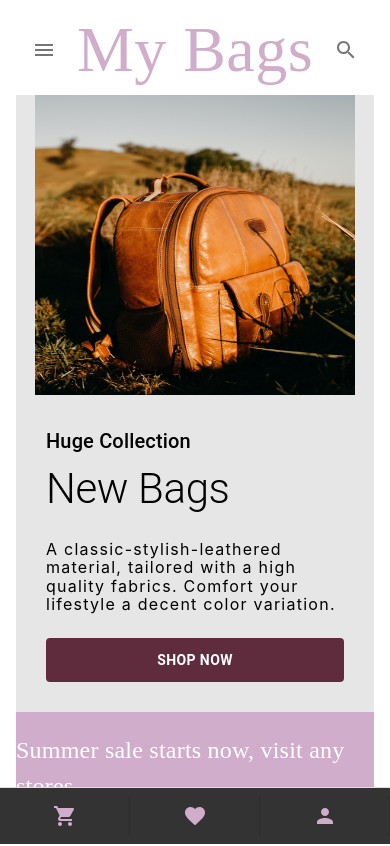
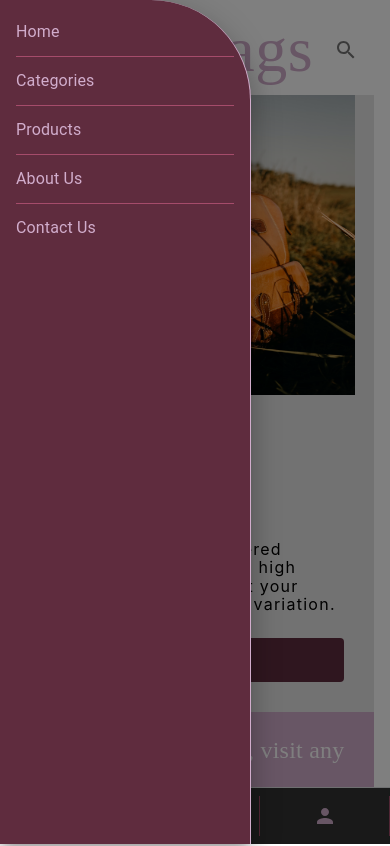
Before and after one commit to Neil-4617/hmm_bag, a React (Create React App) app: page / in a window 390 px wide. Shown: the top 846 px of the page. Built offline with nearby package versions, Linux system fonts and the light colour scheme; a web font is replaced by a local one.

Commit message:
add Drawer for Mobile

```diff
--- a/src/App.js
+++ b/src/App.js
@@ -6,6 +6,9 @@
 
 
 import {useEffect} from 'react'
+
+// Context
+import { UIProvider } from './context/ui'
 
 // Styles
 import theme from './styles/theme/index.js'
@@ -16,6 +19,7 @@
 import Promotions from './components/promotions'
 import Products from './components/products'
 import Footer from './components/footer'
+import AppDrawer from './components/drawer'
 
 
 function App() {
@@ -28,8 +32,9 @@
     <ThemeProvider theme={theme}>
       <Container
         maxWidth="xl"
-        sx={{background: 'fff'}}
+        sx={{background: '#fff'}}
       >
+          <UIProvider>
             <Appbar />
             <Banner />
             <Promotions />
@@ -38,13 +43,14 @@
             </Box>
             <Products />
             <Footer />
+            <AppDrawer />
             {
               /*
 
                 searchbox
-          appDrawer
               */
             }
+          </UIProvider>
       </Container>
     </ThemeProvider>
   );
--- a/src/components/appbar/appbarMobile.js
+++ b/src/components/appbar/appbarMobile.js
@@ -12,11 +12,16 @@
 // components
 import Actions from './Actions'
 
+// Context
+import { useUIContext} from '../../context/ui'
 
 const AppbarMobile = ({matches}) => {
+
+	const { setDrawerOpen } = useUIContext()
+
 	return (
 		<AppbarContainer>
-			<IconButton>
+			<IconButton onClick={() => setDrawerOpen(true)} >
 				<MenuIcon />
 			</IconButton>
 			<AppbarHeader textAlign={"center"} variant="h4">
--- /dev/null
+++ b/src/components/drawer/index.js
@@ -0,0 +1,71 @@
+// Material UI
+import Drawer from '@mui/material/Drawer'
+import Divider from '@mui/material/Divider'
+import List from '@mui/material/List'
+import ListItemButton from '@mui/material/ListItemButton'
+import ListItemText from '@mui/material/ListItemText'
+import { styled } from '@mui/material/styles'
+import CloseIcon from '@mui/icons-material/Close'
+
+//Polished
+import { lighten } from 'polished'
+
+// Context
+import { useUIContext } from '../../context/ui'
+
+// Styles
+import { Colors } from '../../styles/theme'
+import { DrawerCloseButton } from '../../styles/appbar'
+
+// Divider
+const MiddleDivider = styled((props)=> (
+	<Divider variant="middle" {...props}  />
+))``
+
+
+const AppDrawer = () => {
+	const {drawerOpen, setDrawerOpen} = useUIContext()
+
+	return (
+		<>
+			{/* Drawer Button */}
+			{drawerOpen && (<DrawerCloseButton onClick={()=>setDrawerOpen(false)}>
+					<CloseIcon
+						sx={{
+							fontSize: '2.5rem',
+							color: lighten(0.09, Colors.secondary)
+						}}
+					/>
+				</DrawerCloseButton>
+			)}
+
+			{/* Drawer Menu */}
+			<Drawer open={DrawerCloseButton}>
+				<List>
+					<ListItemButton>
+						<ListItemText>Home</ListItemText>
+					</ListItemButton>
+					<MiddleDivider />
+					<ListItemButton>
+						<ListItemText>Categories</ListItemText>
+					</ListItemButton>
+					<MiddleDivider />
+					<ListItemButton>
+						<ListItemText>Products</ListItemText>
+					</ListItemButton>
+					<MiddleDivider />
+					<ListItemButton>
+						<ListItemText>About Us</ListItemText>
+					</ListItemButton>
+					<MiddleDivider />
+					<ListItemButton>
+						<ListItemText>Contact Us</ListItemText>
+					</ListItemButton>
+
+				</List>
+			</Drawer>
+		</>
+	)
+}
+
+export default AppDrawer
--- /dev/null
+++ b/src/context/ui/index.js
@@ -0,0 +1,18 @@
+import {
+	createContext,
+	useContext,
+	useState
+} from 'react'
+
+export const UIContext = createContext()
+export const useUIContext = () => useContext(UIContext)
+
+export const UIProvider = ({ children }) => {
+	const [drawerOpen, setDrawerOpen] = useState(false)
+
+	const value = {
+		drawerOpen,
+		setDrawerOpen
+	}
+	return <UIContext.Provider value={value} >{children}</UIContext.Provider>
+}
--- a/src/styles/appbar/index.js
+++ b/src/styles/appbar/index.js
@@ -3,13 +3,14 @@
 import '@fontsource/montez'
 
 // Material UI
-import {styled} from '@mui/material/styles'
+import { styled } from '@mui/material/styles'
 import Box from '@mui/material/Box'
+import IconButton from '@mui/material/IconButton'
 import Typography from '@mui/material/Typography'
 import List from '@mui/material/List'
 
 // custom color
-import {Colors} from '../theme/index'
+import {Colors} from '../theme'
 
 // container
 export const AppbarContainer = styled(Box)(() =>({
@@ -53,3 +54,10 @@
 export const ActionIconsContainerDesktop = styled(Box)(() =>({
 	flexGrow: 0
 }));
+
+export const DrawerCloseButton = styled(IconButton)(()=>({
+	position: 'absolute',
+	top: 10,
+	left: '250px',
+	zIndex: 1999
+}));
--- /dev/null
+++ b/src/styles/drawer/index.js
@@ -0,0 +1,2 @@
+// Material UI
+// Styles
--- a/src/styles/theme/index.js
+++ b/src/styles/theme/index.js
@@ -47,6 +47,29 @@
 				 disableElevation:true
 			}
 		},
+
+		// custom drawer
+		MuiDrawer: {
+			styleOverrides: {
+				paper: {
+					width: 250,
+					background: Colors.primary,
+					color: Colors.secondary,
+					borderRadius: "0px 100px 0px 0px",
+					borderRight: `1px solid ${Colors.secondary}`
+				}
+			}
+		},
+
+		// Custom Divider
+		MuiDivider: {
+			styleOverrides: {
+				root: {
+					borderColor: lighten(0.2, Colors.primary)
+				}
+			}
+		},
+
 		// custom shop button
 		MyShopButton: {
 			styleOverrides: {
```
Lines whose indentation alone changed are shown as unchanged.
